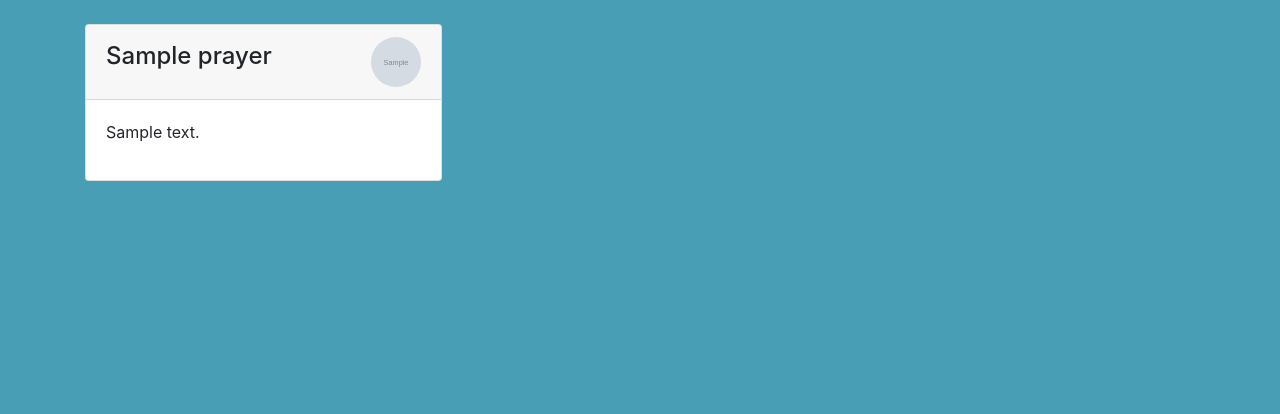
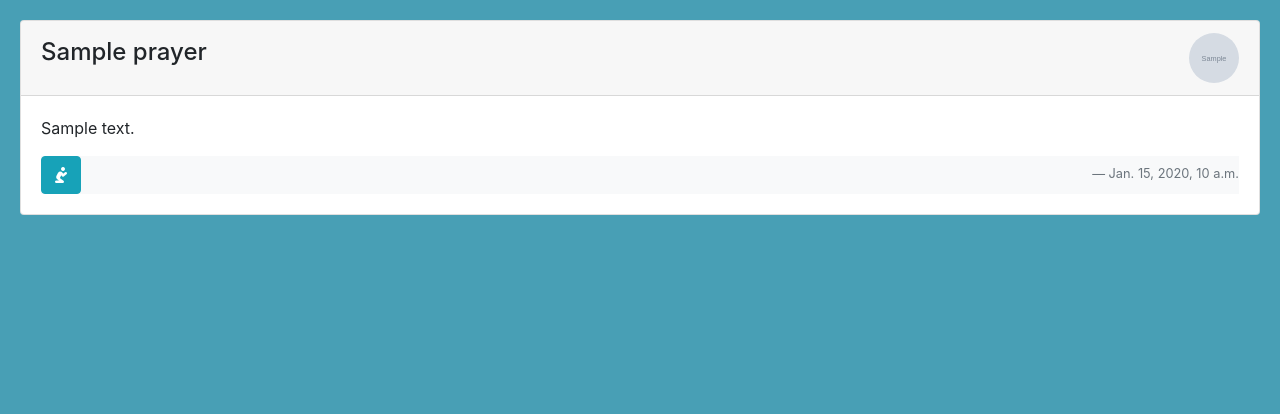
Before and after one commit to giuliRicca/Prayers, a Django app: template templates/main/home.html in a window 1280 px wide. Shown: the part 86-500 px from the top of the page. Run offline with Django 3.2, Linux system fonts and the light colour scheme; the template is opened without the code that fills it: most values are stand-ins (such as "Sample title", 1, 10 or a date in 2020); grey boxes marked "Sample" are stand-in pictures; some libraries are stand-ins or nearby versions.

Commit message:
grid all prayers

```diff
--- a/static/css/main/main.css
+++ b/static/css/main/main.css
@@ -8,35 +8,44 @@
 	width: 50px;
 	height: 50px;
 }
+.cards {
+    display: grid;
+    grid-template-columns: repeat(auto-fit, minmax(450px, 1fr));
+    grid-gap: 0.75rem; /* To define the gap between rows/columns */
+    gap: 0.75rem;
+  }
 
 @media all and (min-width: 1024px) and (max-width: 1280px) {
-.card-columns {
-        -webkit-column-count:3;
-        -moz-column-count:3;
-        column-count:3;
+    .cards
+    {
+        grid-template-columns: repeat(auto-fit, minmax(450px, 1fr));
     }
 }
 
 @media all and (min-width: 768px) and (max-width: 1024px) {
-	.card-columns {
-        -webkit-column-count:2;
-        -moz-column-count:2;
-        column-count:2;
+    .cards
+    {
+        grid-template-columns: repeat(auto-fit, minmax(400px, 1fr));
     }
 }
 
 @media all and (min-width: 480px) and (max-width: 768px) {
-	.card-columns {
-        -webkit-column-count:1;
-        -moz-column-count:1;
-        column-count:1;
+    .cards
+    {
+        grid-template-columns: repeat(auto-fit, minmax(400px, 1fr));
     }
-}
+ }
 
-@media all and (max-width: 480px) {
-.card-columns {
-        -webkit-column-count:1;
-        -moz-column-count:1;
-        column-count:1;
+@media all and (min-width: 350px) and (max-width: 480px) {
+    .cards
+    {
+        grid-template-columns: repeat(auto-fit, minmax(300px, 1fr));
     }
-}
+ }
+
+@media all and (max-width: 349px) {
+    .cards
+    {
+        grid-template-columns: repeat(auto-fit, minmax(200px, 1fr));
+    }
+ }
--- a/templates/main/home.html
+++ b/templates/main/home.html
@@ -6,25 +6,35 @@ Prayers : Inicio
 
 
 {% block content %}
-<div class="container mt-4">
-		<div class="card-columns">
+<div class="centered p-3">
 
-			{% for prayer in prayers %}
-				<div class="card">
+	<section class="cards">
+		{% for prayer in prayers %}
+		<article class="card m-1">
+			<div class="content">
+				<div class="center">
 					<div class="card-header d-flex justify-content-between align-items-center">
 
 						<h4 class="card-title text-center">{{ prayer.title }}</h4>
-						<a href="{% url 'account' user_id=prayer.author.id %}" >
+						<a href="{% url 'account' user_id=prayer.author.id %}">
 							<img src="{{ prayer.author.profile.image.url }}" alt="" class="avatar prayer-author-link">
 						</a>
-		  			</div>
+					</div>
 					<div class="card-body">
 						<p>{{ prayer.body }}</p>
+						<div class="bg-light d-flex justify-content-between">
+							{% if user != prayer.author %}
+							<a href="" class="add_pray btn btn-info"><i class="fas fa-pray"></i></a>
+							{% endif %}
+							<footer class="blockquote-footer text-muted bg-light">{{ prayer.created }}</footer>
+						</div>
 					</div>
 				</div>
-			{% endfor %}
+			</div>
 
-		</div>
+		</article>
+		{% endfor %}
+	</section>
 </div>
 
 
```
Also changed, not shown: media/profile_images/germanricca.jpg (added).
